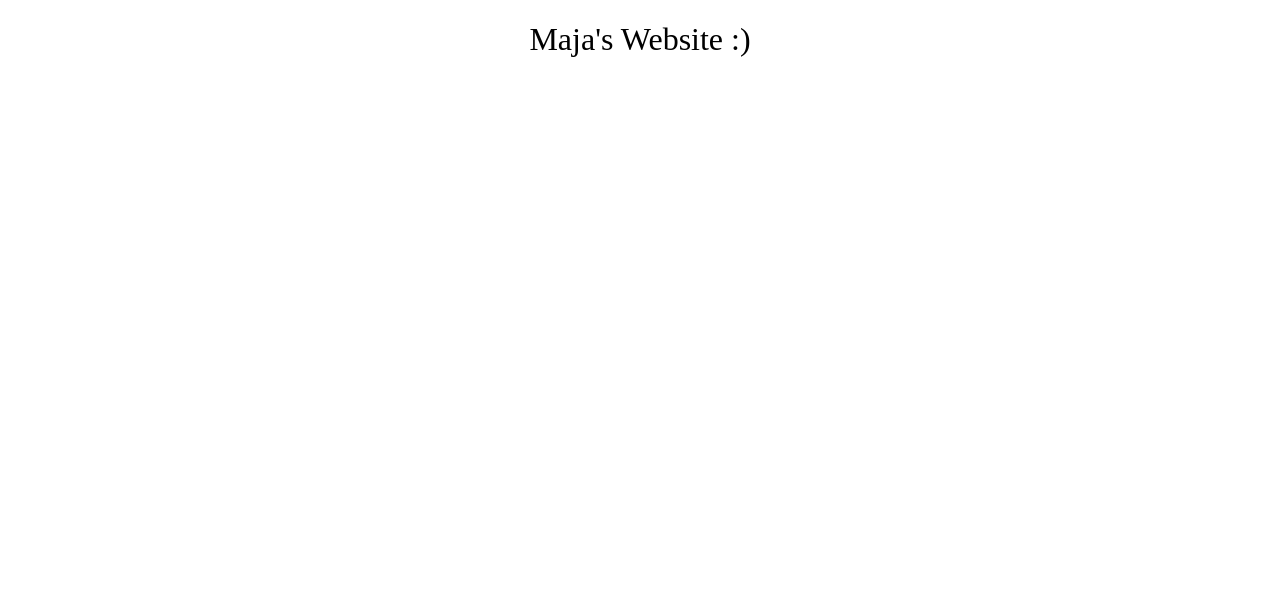
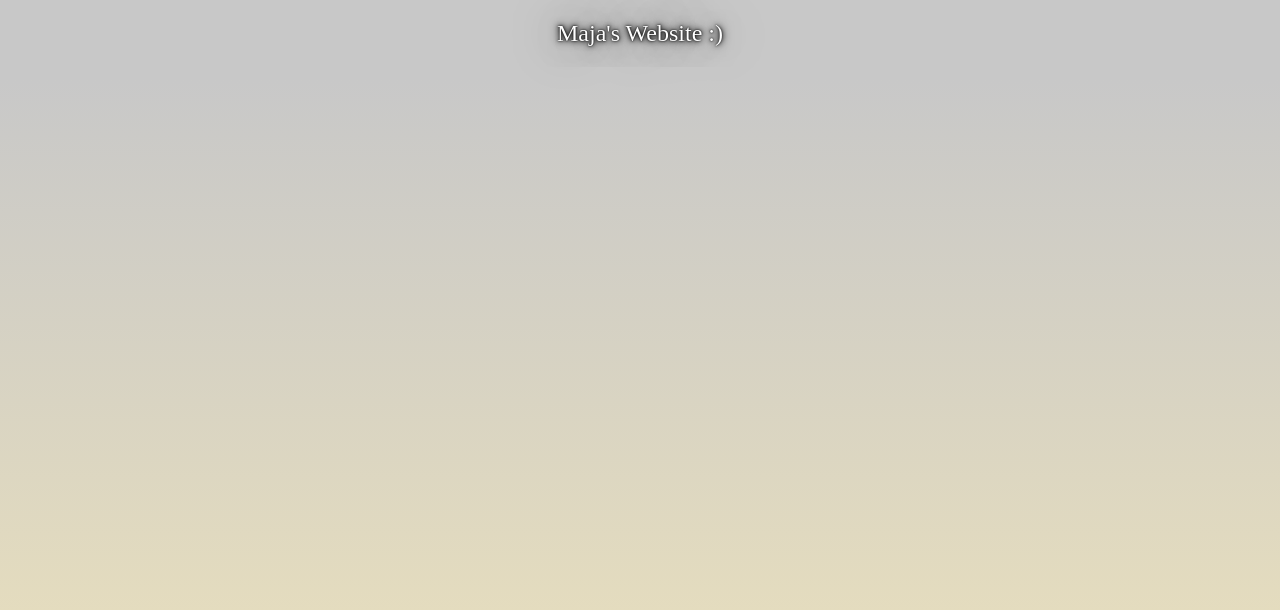
Before and after one commit to Psc69/majaswebsite.github.io, a website: page src/index.html in a window 1280 px wide. Drawn offline with Linux system fonts and the light colour scheme; files whose address does not match are found by name.

Commit message:
++ nodejs, vite, threejs and couple fancys
fancys are background

```diff
--- a/src/index.html
+++ b/src/index.html
@@ -8,8 +8,13 @@
    </head>
    <body>
       <script type="module" src="/src/main.ts"></script>
-      <div style="text-align: center;">
-         <h1>Maja's Website :)</h1>
-      </div>
+
+      <section id="topbar">
+         <div class="textshadow">
+            <h1>Maja's Website :)</h1>
+         </div>
+      </section>
+
+      <section style="color: black;"></section>
    </body>
 </html>
--- a/src/style.css
+++ b/src/style.css
@@ -2,3 +2,30 @@
    font-family: "Fredoka";
    font-weight: 300;
 }
+
+:root {
+   --topbar-color: rgb(200, 200, 200)
+}
+
+body {
+   background: linear-gradient(to bottom, var(--topbar-color) 10%, rgb(238, 227, 187));
+   background-attachment: fixed;
+}
+
+/* a box with text on the top */
+#topbar {
+   position: fixed;
+   background: var(--topbar-color);
+   text-align: center;
+   width: 100%;
+
+}
+
+.textshadow {
+   color: white;
+   text-shadow:
+    0 0 2px  #000000,
+    0 0 5px #000000,
+    0 0 10px #000000,
+    0 0 50px #000000;
+}
```
Also changed, not shown: package.json (added, +8 -0 lines), 1 other file.
